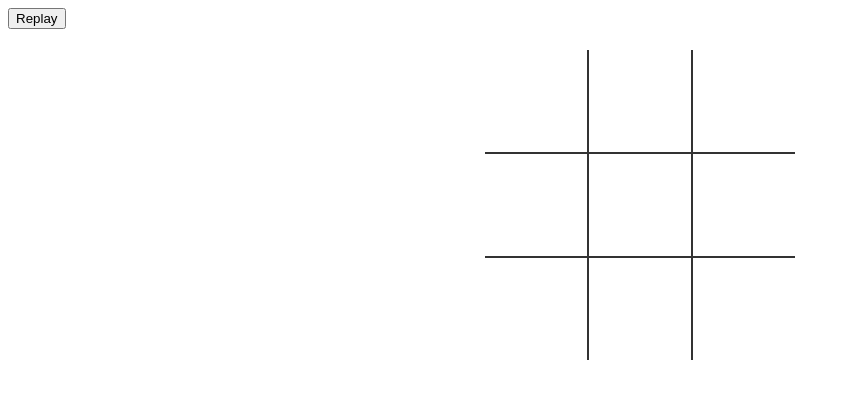
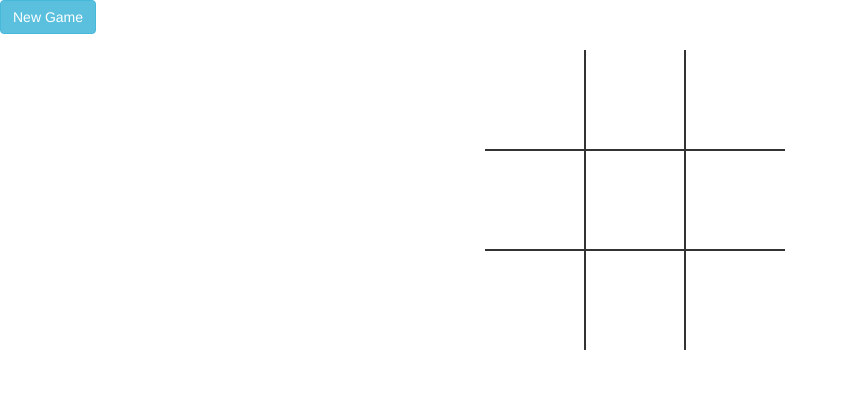
Before and after one commit to andrewmcc1120/tic-tac-toe, a plain HTML site: page index.html in a window 1280 px wide. Shown: the whole page, without its empty margins (0-858 px from the left). Drawn offline with nearby package versions, Linux system fonts and the light colour scheme.

Commit message:
changed button style

```diff
--- a/index.html
+++ b/index.html
@@ -4,6 +4,7 @@
     <meta charset="UTF-8">
     <title>Tic Tac Toe</title>
     <link rel="stylesheet" href="style.css">
+    <link rel="stylesheet" href="https://maxcdn.bootstrapcdn.com/bootstrap/3.3.7/css/bootstrap.min.css">
 </head>
 <body>
     <table>
@@ -26,7 +27,7 @@
     <div class="endgame">
         <div class="text"></div>
     </div>
-    <button onclick="startGame()">Replay</button>
+    <button onclick="startGame()" class="btn btn-info">New Game</button>
     <script src="script.js"></script>
 </body>
 </html>
```
